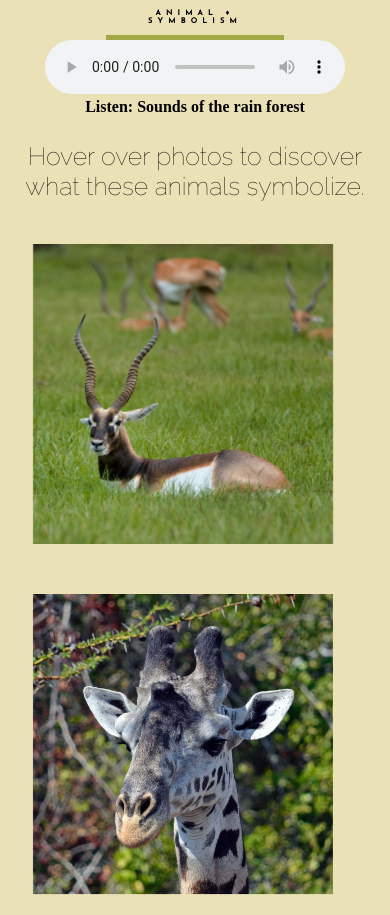
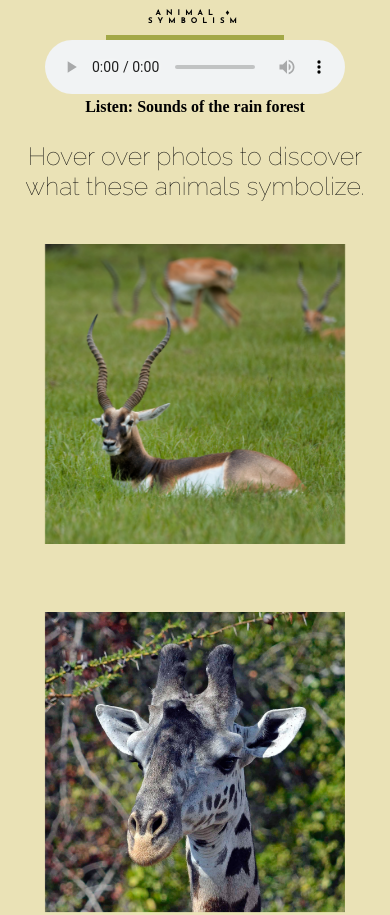
Before and after one commit to MaianneThornton/MaianneThornton.github.io, a plain HTML site: page Portfolio/AnimalPhotoSite/index.html in a window 390 px wide. Shown: the top 915 px of the page. Drawn offline with Linux system fonts and the light colour scheme.

Commit message:
Added media queries to /AnimalPhotoSite/style.css

```diff
--- a/Portfolio/AnimalPhotoSite/style.css
+++ b/Portfolio/AnimalPhotoSite/style.css
@@ -96,3 +96,13 @@ p {
   color: white;
   transform: rotateY(180deg);
 }
+
+/* Media Queries */
+
+@media (max-width: 768px) {
+  #flex {
+    display: grid;
+    grid-template-columns: 100%;
+    justify-items: center;
+  }
+}
```
